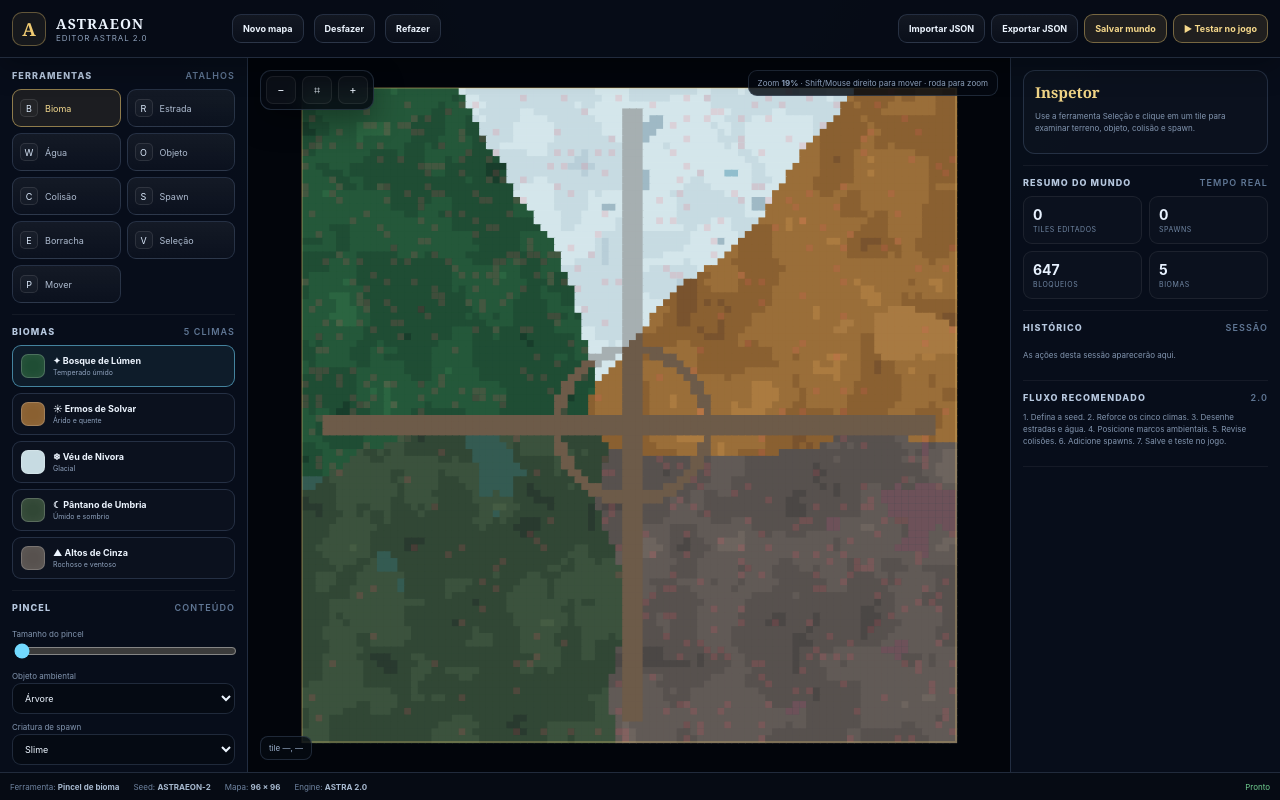
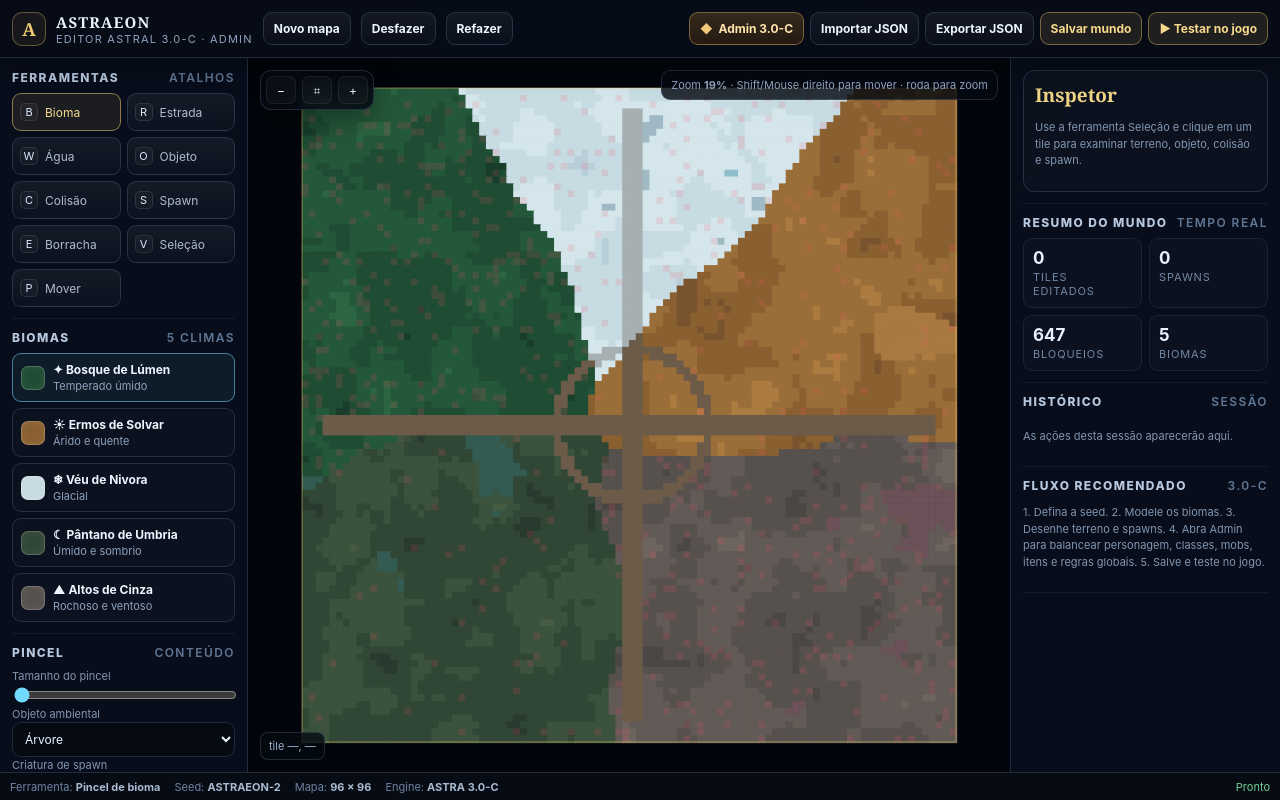
Before and after one commit to eiisrael/Astraeon, a plain HTML site: page game-editor.html in a window 1280 px wide. Drawn offline with Linux system fonts and the light colour scheme.

Commit message:
Upgrade Editor Astral to 3.0-C Admin and responsive typography

```diff
--- a/game-editor.html
+++ b/game-editor.html
@@ -5,13 +5,15 @@
 <meta name="viewport" content="width=device-width,initial-scale=1,viewport-fit=cover">
 <meta name="color-scheme" content="dark">
 <meta name="theme-color" content="#050812">
-<title>ASTRAEON 2.0 — Editor Astral</title>
+<title>ASTRAEON 3.0-C — Editor Admin</title>
 <link rel="stylesheet" href="src/editor-v2.css">
+<link rel="stylesheet" href="src/typography-v3c.css">
+<link rel="stylesheet" href="src/editor-v3c.css">
 </head>
 <body>
 <div class="editor">
   <header class="topbar">
-    <div class="brand"><div class="brand-mark">A</div><div><strong>ASTRAEON</strong><small>Editor Astral 2.0</small></div></div>
+    <div class="brand"><div class="brand-mark">A</div><div><strong>ASTRAEON</strong><small>Editor Astral 3.0-C · Admin</small></div></div>
     <button id="newMapBtn" class="btn optional">Novo mapa</button>
     <button id="undoBtn" class="btn" title="Ctrl+Z">Desfazer</button>
     <button id="redoBtn" class="btn" title="Ctrl+Y">Refazer</button>
@@ -58,7 +60,7 @@
       <section class="section">
         <div class="section-title">Geração <span>procedural</span></div>
         <label class="hint" for="seedInput">Semente global</label>
-        <input id="seedInput" class="seed-input" maxlength="28" value="ASTRAEON-2">
+        <input id="seedInput" class="seed-input" maxlength="28" value="ASTRAEON-3">
         <p class="hint">A seed cria o mapa-base. Seus pincéis são salvos como overrides por cima da geração procedural.</p>
       </section>
 
@@ -85,19 +87,20 @@
       <section class="section"><div id="inspector" class="inspector-card"><h3>Inspetor</h3><p class="hint">Selecione um tile para examinar suas propriedades.</p></div></section>
       <section class="section"><div class="section-title">Resumo do mundo <span>tempo real</span></div><div id="stats" class="stats"></div></section>
       <section class="section"><div class="section-title">Histórico <span>sessão</span></div><div id="historyList" class="history-list"></div></section>
-      <section class="section"><div class="section-title">Fluxo recomendado <span>2.0</span></div><p class="hint">1. Defina a seed. 2. Reforce os cinco climas. 3. Desenhe estradas e água. 4. Posicione marcos ambientais. 5. Revise colisões. 6. Adicione spawns. 7. Salve e teste no jogo.</p></section>
+      <section class="section"><div class="section-title">Fluxo recomendado <span>3.0-C</span></div><p class="hint">1. Defina a seed. 2. Modele os biomas. 3. Desenhe terreno e spawns. 4. Abra Admin para balancear personagem, classes, mobs, itens e regras globais. 5. Salve e teste no jogo.</p></section>
     </aside>
   </main>
 
-  <footer class="statusbar"><span>Ferramenta: <b id="statusTool">Pincel de bioma</b></span><span>Seed: <b id="statusSeed">ASTRAEON-2</b></span><span>Mapa: <b>96 × 96</b></span><span>Engine: <b>ASTRA 2.0</b></span><span id="saveState" class="save-state">Pronto</span></footer>
+  <footer class="statusbar"><span>Ferramenta: <b id="statusTool">Pincel de bioma</b></span><span>Seed: <b id="statusSeed">ASTRAEON-3</b></span><span>Mapa: <b>96 × 96</b></span><span>Engine: <b>ASTRA 3.0-C</b></span><span id="saveState" class="save-state">Pronto</span></footer>
 </div>
 
 <div id="jsonDialog" class="dialog hidden">
-  <div class="dialog-card"><h2 id="jsonTitle">Mapa JSON</h2><p id="jsonHelp">Importe ou exporte o formato de mundo Astraeon 2.0.</p><textarea id="jsonText" spellcheck="false"></textarea><div class="dialog-actions"><button id="jsonClose" class="btn">Fechar</button><button id="jsonApply" class="btn primary">Aplicar</button></div></div>
+  <div class="dialog-card"><h2 id="jsonTitle">Mapa JSON</h2><p id="jsonHelp">Importe ou exporte o formato de mundo Astraeon.</p><textarea id="jsonText" spellcheck="false"></textarea><div class="dialog-actions"><button id="jsonClose" class="btn">Fechar</button><button id="jsonApply" class="btn primary">Aplicar</button></div></div>
 </div>
 <div id="notice" class="notice">Mapa salvo.</div>
 
 <script src="src/world-v2.js"></script>
 <script src="src/editor-v2.js"></script>
+<script src="src/admin-v3c.js"></script>
 </body>
 </html>
```
